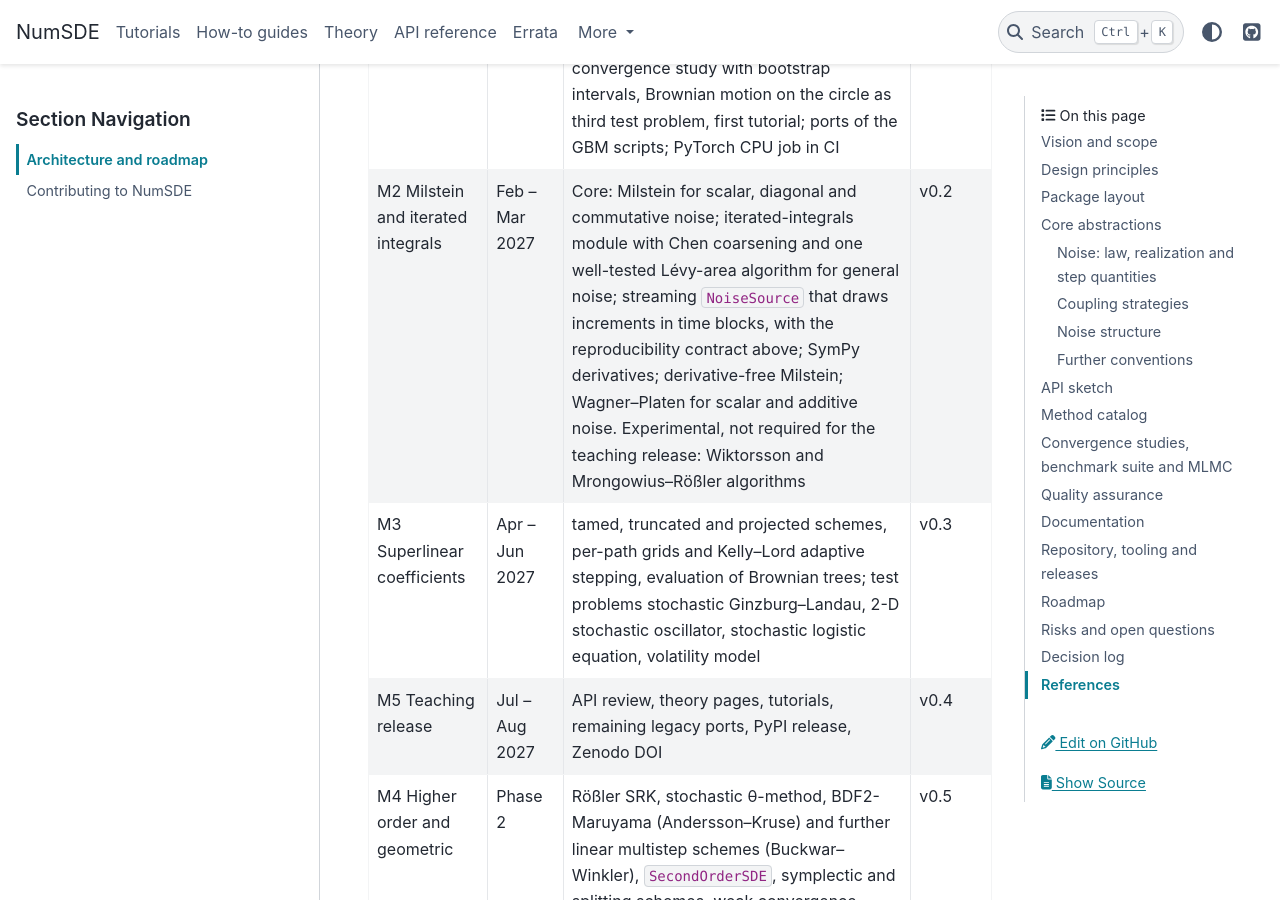
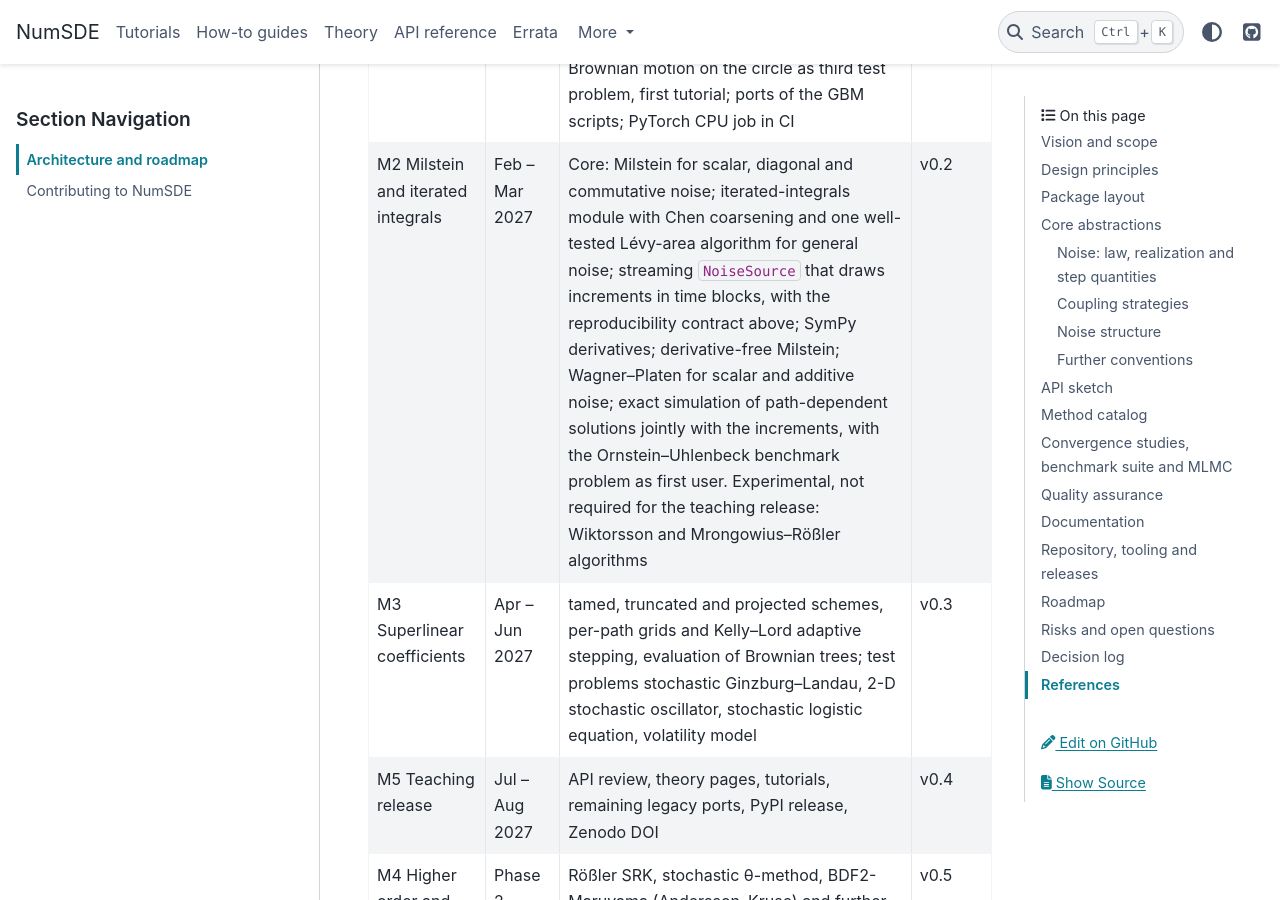
Before and after one commit to mlu-numerics/numsde, a Sphinx documentation site: the page built from docs/development/architecture.md, in a window 1280 px wide and 900 px high, scrolled down 17295 px. Built offline with Sphinx 7.4.7 and the PyData theme 0.15.4, drawn with Linux system fonts in a browser that asks for light colours; cross-references to code outside the pages are shown as plain code; some of the changed text lies outside the part shown.

Commit message:
Assign exact simulation jointly with the increments to milestone M2
Refs #22

Co-Authored-By: Claude Opus 5.5 <noreply@anthropic.com>
Claude-Session: https://claude.ai/code/session_018KaTyMUfivRVAGYQR6kGnp

```diff
--- a/docs/development/architecture.md
+++ b/docs/development/architecture.md
@@ -535,7 +535,7 @@ the remaining items follow in phase 2 after the lecture.
 | --- | --- | --- | --- |
 | M0 Foundations (done) | Oct 2026 | repository, packaging, CI, pre-commit, docs skeleton, backend layer, `WienerProcess` and `BrownianPath`, legacy-script inventory | — |
 | M1 Core and Euler–Maruyama | Nov 2026 – Jan 2027 | `ItoSDE`, `NoiseStructure`, `StepNoise` and `NoiseSource`, `Solver`, `Solution`, fixed grids, Euler–Maruyama; first an end-to-end slice with GBM and a linear system with multidimensional noise, then the strong convergence study with bootstrap intervals, Brownian motion on the circle as third test problem, first tutorial; ports of the GBM scripts; PyTorch CPU job in CI | v0.1 |
-| M2 Milstein and iterated integrals | Feb – Mar 2027 | Core: Milstein for scalar, diagonal and commutative noise; iterated-integrals module with Chen coarsening and one well-tested Lévy-area algorithm for general noise; streaming `NoiseSource` that draws increments in time blocks, with the reproducibility contract above; SymPy derivatives; derivative-free Milstein; Wagner–Platen for scalar and additive noise. Experimental, not required for the teaching release: Wiktorsson and Mrongowius–Rößler algorithms | v0.2 |
+| M2 Milstein and iterated integrals | Feb – Mar 2027 | Core: Milstein for scalar, diagonal and commutative noise; iterated-integrals module with Chen coarsening and one well-tested Lévy-area algorithm for general noise; streaming `NoiseSource` that draws increments in time blocks, with the reproducibility contract above; SymPy derivatives; derivative-free Milstein; Wagner–Platen for scalar and additive noise; exact simulation of path-dependent solutions jointly with the increments, with the Ornstein–Uhlenbeck benchmark problem as first user. Experimental, not required for the teaching release: Wiktorsson and Mrongowius–Rößler algorithms | v0.2 |
 | M3 Superlinear coefficients | Apr – Jun 2027 | tamed, truncated and projected schemes, per-path grids and Kelly–Lord adaptive stepping, evaluation of Brownian trees; test problems stochastic Ginzburg–Landau, 2-D stochastic oscillator, stochastic logistic equation, volatility model | v0.3 |
 | M5 Teaching release | Jul – Aug 2027 | API review, theory pages, tutorials, remaining legacy ports, PyPI release, Zenodo DOI | v0.4 |
 | M4 Higher order and geometric | Phase 2 | Rößler SRK, stochastic θ-method, BDF2-Maruyama (Andersson–Kruse) and further linear multistep schemes (Buckwar–Winkler), `SecondOrderSDE`, symplectic and splitting schemes, weak convergence studies, benchmark runner | v0.5 |
@@ -631,6 +631,7 @@ the remaining items follow in phase 2 after the lecture.
 | 2026-11-06 | The streaming noise source belongs to M2 (it was described but assigned to no milestone; M1 needs only the `NoiseSource` interface, which `BrownianPath` implements). Its step-wise generation fits the iterated integrals of M2 |
 | 2026-11-06 | Third M1 test problem `BrownianMotionOnCircle`: dX = -σ²/2 X dt + σ J X dW in the plane with scalar noise; exact solution a rotation of x0 by σ(W(t) - W(t0)); the radius is invariant, and Euler–Maruyama drifts outwards in the mean square, E\|X_h^N\|² = \|x0\|²(1 + σ⁴h²/4)^N, which the tests check exactly |
 | 2026-11-16 | Literature check of Kanagawa (1988) by the maintainer (issue #14): Theorem 1, (1.6), gives strong order 1/2 uniformly in time in $L^p$ for every $p \ge 2$, but for coefficients that are bounded and Lipschitz continuous in $x$ and $t$. The Euler–Maruyama page states the $L^p$ row with exactly these assumptions and notes that the benchmark problems with linear coefficients are not covered; `Kanagawa1988` enters `references.bib` without the MR number, which the article does not show. A reference for $p > 2$ under linear growth is tracked in issue #20 |
+| 2026-11-23 | Exact simulation of solutions that depend on the whole Brownian path, sampled jointly with the increments on the finest grid (issue #22), belongs to M2, with the Ornstein–Uhlenbeck benchmark problem as first user. It needs extra Gaussian quantities per step, as the pair (ΔW, ΔZ) of Wagner–Platen does, so it is designed together with the noise layers of M2 |
 
 ## References
 
```
